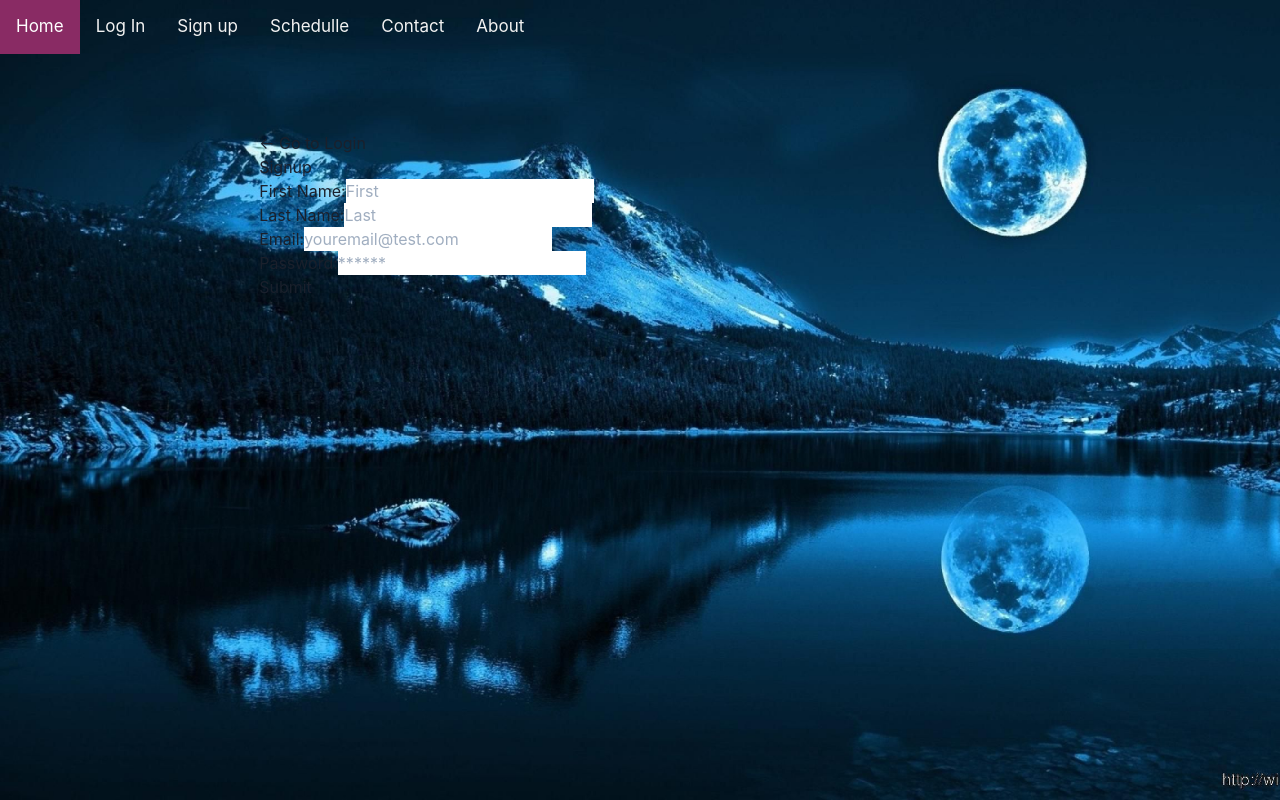
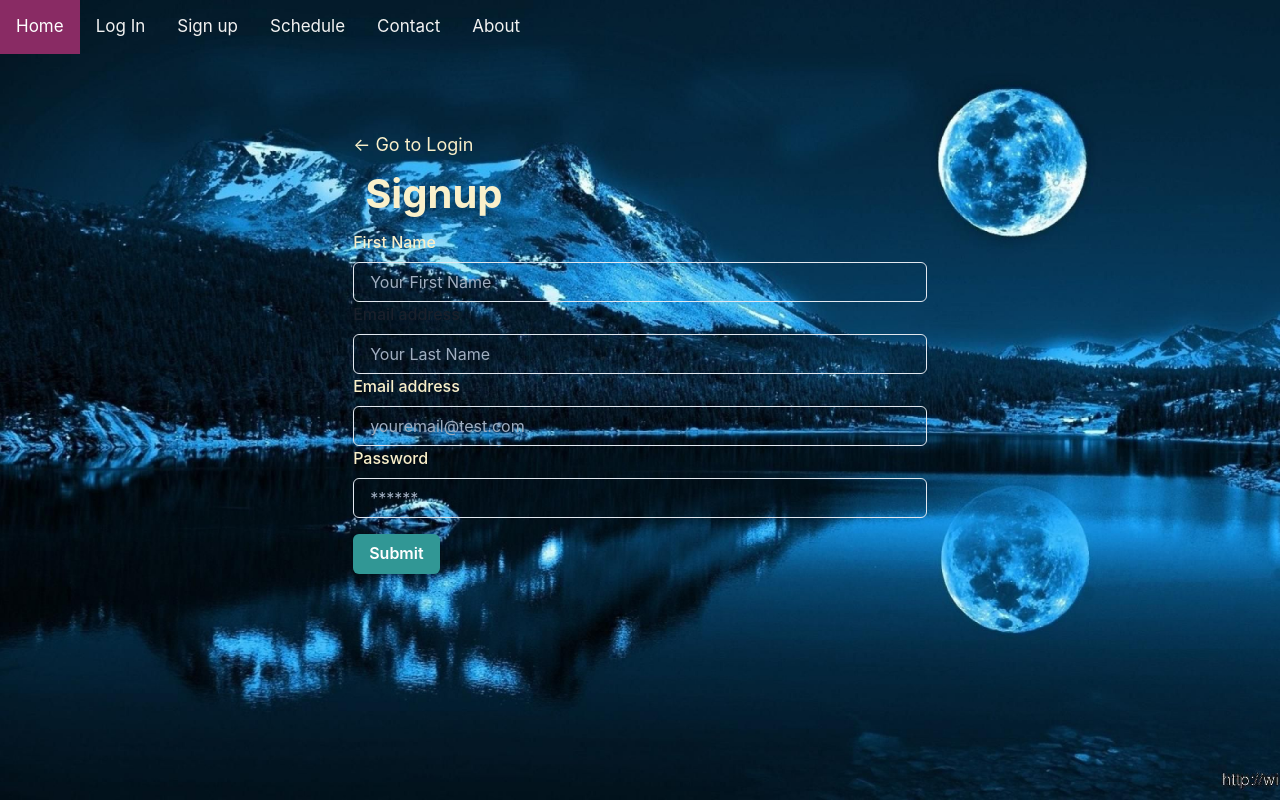
Before and after one commit to rogers0404/lunar-video-app, a React (Create React App) app in the folder client/: page /signup in a window 1280 px wide. Built offline with nearby package versions, Linux system fonts and the light colour scheme.

Commit message:
Added Signup Functionality and Chakra-UI Styling

```diff
--- a/client/src/components/Login/Login.js
+++ b/client/src/components/Login/Login.js
@@ -29,73 +29,43 @@ function Login(props) {
   };
 
   return (
-    <div className="container my-1">
+    <Container>
       <Link to="/signup">
+        <Text color="#faf0ca" fontSize={{ base: "12px", md: "16px", lg: "18px" }}>
                 ← Go to Signup
+        </Text>
+
       </Link>
 
-      <Heading as="h2" size="xl" fontSize={{ base: "20px", md: "34px", lg: "40px" }} padding="3">Login</Heading>
-
-      <FormControl id="formSubmit" className="email" onSubmit={handleFormSubmit}>
-        <FormLabel>Email address</FormLabel>
+      <Heading  color="#faf0ca" as="h2" size="xl" fontSize={{ base: "20px", md: "34px", lg: "40px" }} padding="3">Login</Heading>
+      <FormControl>
+              <FormLabel color="#faf0ca">Email address</FormLabel>
               <Input type="email" placeholder="youremail@test.com"
                   name="email"
                   id="email"
                   onChange={handleChange}/>
-        <FormLabel>Password</FormLabel>
+              <FormLabel color="#faf0ca">Password</FormLabel>
               <Input placeholder="******" type="password"
                   name="password"
                   id="pwd"
+                  color="white"
                   onChange={handleChange} />
               {
               error ?
                 <Container>
-              <Text fontSize={{ base: "8px", md: "12px", lg: "16px" }}>The provided credentials are incorrect</Text>
+                  <Text color="#faf0ca" fontSize={{ base: "8px", md: "12px", lg: "16px" }}>The provided credentials are incorrect</Text>
                 </Container> : null
             }
             <Button
                 mt={4}
                 colorScheme="teal"
-            isLoading={props.isSubmitting}
                 type="submit"
+                onClick={handleFormSubmit}
               >
                 Submit
               </Button>
       </FormControl>
-
-{/*       <form onSubmit={handleFormSubmit}>
-        <div className="flex-row space-between my-2">
-          <label htmlFor="email">Email address:</label>
-          <input
-            placeholder="youremail@test.com"
-            name="email"
-            type="email"
-            id="email"
-            onChange={handleChange}
-          />
-        </div>
-        <div className="flex-row space-between my-2">
-          <label htmlFor="pwd">Password:</label>
-          <input
-            placeholder="******"
-            name="password"
-            type="password"
-            id="pwd"
-            onChange={handleChange}
-          />
-        </div>
-        {
-          error ? <div>
-            <p className="error-text" >The provided credentials are incorrect</p>
-          </div> : null
-        }
-        <div className="flex-row flex-end">
-          <button type="submit">
-            Submit
-          </button>
-        </div>
-      </form> */}
-    </div>
+    </Container>
   );
 }
 
--- a/client/src/components/Nav/Nav.js
+++ b/client/src/components/Nav/Nav.js
@@ -15,15 +15,15 @@ function Nav() {
             }
             {
               Auth.loggedIn() ?
-              <a href="/signup">Sign up</a>
+              <a href="/">Sign up</a>
                 :
-                <a href="/signup" onclick={"return false;"}>Sign up</a>
+                <a href="/signup">Sign up</a>
             }
             {
               Auth.loggedIn() ?
-              <a href="/schedule">Schedulle</a>
+              <a href="/schedule">Schedule</a>
                 :
-                <a href="/" onclick={"return false;"}>Schedulle</a>
+                <a href="/">Schedule</a>
             }
           <a href="#contact">Contact</a>
           <a href="#about">About</a>
--- a/client/src/components/Signup/Signup.js
+++ b/client/src/components/Signup/Signup.js
@@ -3,6 +3,8 @@ import { Link } from "react-router-dom";
 import { useMutation } from '@apollo/react-hooks';
 import Auth from "../../utils/auth";
 import { ADD_USER } from "../../utils/mutations";
+import { Container, Text, Heading, FormControl, FormLabel, Input, Button } from "@chakra-ui/react";
+
 
 function Signup(props) {
   const [formState, setFormState] = useState({ email: '', password: '' });
@@ -30,60 +32,50 @@ function Signup(props) {
   };
 
   return (
-    <div className="container my-1">
+    <Container>
       <Link to="/login">
+        <Text color="#faf0ca" fontSize={{ base: "12px", md: "16px", lg: "18px" }}>
               ← Go to Login
+        </Text>
       </Link>
 
-      <h2>Signup</h2>
-      <form onSubmit={handleFormSubmit}>
-        <div className="flex-row space-between my-2">
-          <label htmlFor="firstName">First Name:</label>
-          <input
-            placeholder="First"
+      <Heading  color="#faf0ca" as="h2" size="xl" fontSize={{ base: "20px", md: "34px", lg: "40px" }} padding="3">Signup</Heading>
+      <FormControl>
+              <FormLabel color="#faf0ca">First Name</FormLabel>
+              <Input type="firstName" placeholder="Your First Name"
                   name="firstName"
-            type="firstName"
                   id="firstName"
-            onChange={handleChange}
-          />
-        </div>
-        <div className="flex-row space-between my-2">
-          <label htmlFor="lastName">Last Name:</label>
-          <input
-            placeholder="Last"
+                  color="white"
+                  onChange={handleChange}/>
+                  <FormLabel color="#white">Email address</FormLabel>
+              <Input type="lastName" placeholder="Your Last Name"
                   name="lastName"
-            type="lastName"
                   id="lastName"
-            onChange={handleChange}
-          />
-        </div>
-        <div className="flex-row space-between my-2">
-          <label htmlFor="email">Email:</label>
-          <input
-            placeholder="youremail@test.com"
+                  color="white"
+                  onChange={handleChange}/>
+              <FormLabel color="#faf0ca">Email address</FormLabel>
+              <Input type="email" placeholder="youremail@test.com"
                   name="email"
-            type="email"
                   id="email"
-            onChange={handleChange}
-          />
-        </div>
-        <div className="flex-row space-between my-2">
-          <label htmlFor="pwd">Password:</label>
-          <input
-            placeholder="******"
+                  color="white"
+                  onChange={handleChange}/>
+              <FormLabel color="#faf0ca">Password</FormLabel>
+              <Input placeholder="******" type="password"
                   name="password"
-            type="password"
                   id="pwd"
-            onChange={handleChange}
-          />
-        </div>
-        <div className="flex-row flex-end">
-          <button type="submit">
+                  color="white"
+                  onChange={handleChange} />
+            <Button
+                mt={4}
+                colorScheme="teal"
+                type="submit"
+                onClick={handleFormSubmit}
+              >
                 Submit
-          </button>
-        </div>
-      </form>
-    </div>
+              </Button>
+      </FormControl>
+    </Container>
+
   );
 
 }
```
Also changed, not shown: 1 other file (tests, documents, lock files or other folders). Lines whose indentation alone changed are shown as unchanged.
